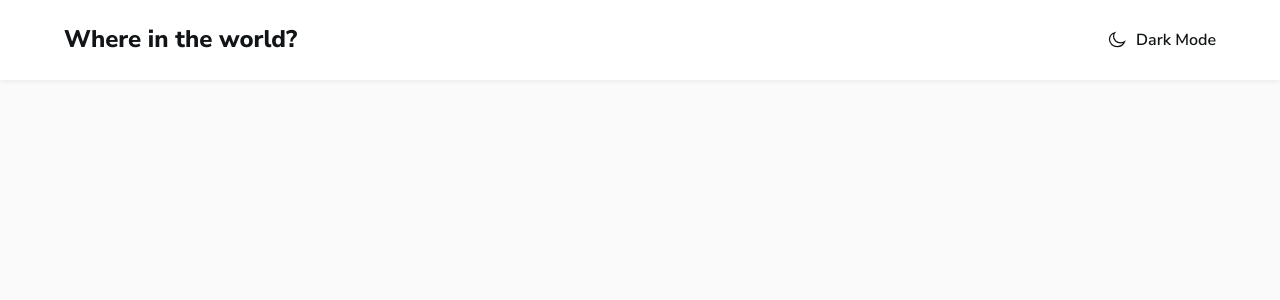
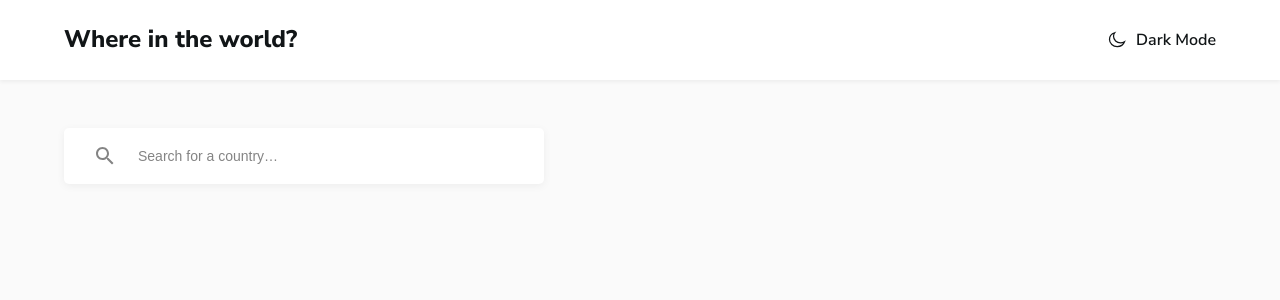
Before and after one commit to jpdrsanchez/typescript-rest-countries-api, a Next.js app: page / in a window 1280 px wide. Shown: the top 300 px of the page. Built offline with nearby package versions, Linux system fonts and the light colour scheme; no server answers.

Commit message:
feat(components): create Search component

```diff
--- /dev/null
+++ b/src/components/Search/Icon.tsx
@@ -0,0 +1,26 @@
+type IconProps = {
+  title: string
+}
+
+const Icon = ({ title }: IconProps) => {
+  return (
+    <svg
+      width="18"
+      height="18"
+      viewBox="0 0 18 18"
+      fill="none"
+      xmlns="http://www.w3.org/2000/svg"
+      role="img"
+    >
+      <title>{title}</title>
+      <path
+        fillRule="evenodd"
+        clipRule="evenodd"
+        d="M12.5 11H11.7L11.4 10.7C12.4 9.6 13 8.1 13 6.5C13 2.9 10.1 0 6.5 0C2.9 0 0 2.9 0 6.5C0 10.1 2.9 13 6.5 13C8.1 13 9.6 12.4 10.7 11.4L11 11.7V12.5L16 17.5L17.5 16L12.5 11ZM6.5 11C4 11 2 9 2 6.5C2 4 4 2 6.5 2C9 2 11 4 11 6.5C11 9 9 11 6.5 11Z"
+        fill="var(--placeholder)"
+      />
+    </svg>
+  )
+}
+
+export default Icon
--- /dev/null
+++ b/src/components/Search/index.tsx
@@ -0,0 +1,44 @@
+import { ChangeEvent, useState } from 'react'
+
+import Icon from './Icon'
+import * as S from './styles'
+
+type SearchProps = {
+  initialValue?: string
+  placeholder: string
+  label: string
+  onSearch: (value: string) => void
+}
+
+const Search = (props: SearchProps) => {
+  const { initialValue = '', placeholder, label, onSearch } = props
+
+  const [value, setValue] = useState(initialValue)
+
+  const handleChange = ({
+    target: { value }
+  }: ChangeEvent<HTMLInputElement>) => {
+    setValue(value)
+    onSearch(value)
+  }
+
+  return (
+    <S.Form
+      onSubmit={e => {
+        e.preventDefault()
+      }}
+    >
+      <input
+        type="text"
+        placeholder={placeholder}
+        aria-label={label}
+        value={value}
+        onChange={handleChange}
+      />
+      <Icon title="Loupe Icon" />
+      <button type="submit">Send</button>
+    </S.Form>
+  )
+}
+
+export default Search
--- /dev/null
+++ b/src/components/Search/styles.ts
@@ -0,0 +1,56 @@
+import styled from 'styled-components'
+
+export const Form = styled.form`
+  position: relative;
+  width: 100%;
+  max-width: 30rem;
+
+  input {
+    width: 100%;
+    display: block;
+    border: none;
+    background: var(--main);
+    color: var(--typography);
+    font-size: 1rem;
+    line-height: 1.25rem;
+    padding: 0.875rem 0.875em 0.875rem 4.625rem;
+    border-radius: 0.3125rem;
+    box-shadow: 0px 2px 9px rgba(0, 0, 0, 0.0532439);
+    outline: 0;
+    appearance: none;
+
+    @media (min-width: 36em) {
+      padding: 1.125rem 1.125rem 1.125rem 4.625rem;
+    }
+
+    &::placeholder {
+      font-size: 0.75rem;
+      line-height: 1.25rem;
+      color: var(--placeholder);
+
+      @media (min-width: 36em) {
+        font-size: 0.875rem;
+      }
+    }
+  }
+
+  svg {
+    position: absolute;
+    top: 50%;
+    left: 2rem;
+    transform: translateY(-50%);
+  }
+
+  button {
+    width: 1px;
+    height: 1px;
+    background: none;
+    text-indent: -999999px;
+    overflow: hidden;
+    border: none;
+    position: absolute;
+    top: 0;
+    left: 0;
+    margin-top: -1px;
+  }
+`
--- a/src/templates/Home/index.tsx
+++ b/src/templates/Home/index.tsx
@@ -1,11 +1,18 @@
 import Container from 'components/common/Container'
+import Search from 'components/Search'
 import * as S from './styles'
 
 const HomeTemplate = () => {
   return (
     <S.Wrapper>
       <Container>
-        <S.FilterArea></S.FilterArea>
+        <S.FilterArea>
+          <Search
+            label="Search for a country"
+            placeholder="Search for a country…"
+            onSearch={value => value}
+          />
+        </S.FilterArea>
         <section></section>
       </Container>
     </S.Wrapper>
--- a/src/templates/Home/styles.tsx
+++ b/src/templates/Home/styles.tsx
@@ -3,9 +3,13 @@ import styled from 'styled-components'
 export const Wrapper = styled.main`
   display: grid;
   gap: 2rem;
+  padding-top: 1.5rem;
+  padding-bottom: 4rem;
 
   @media (min-width: 36em) {
     gap: 3rem;
+    padding-top: 3rem;
+    padding-bottom: 3rem;
   }
 `
 
```
